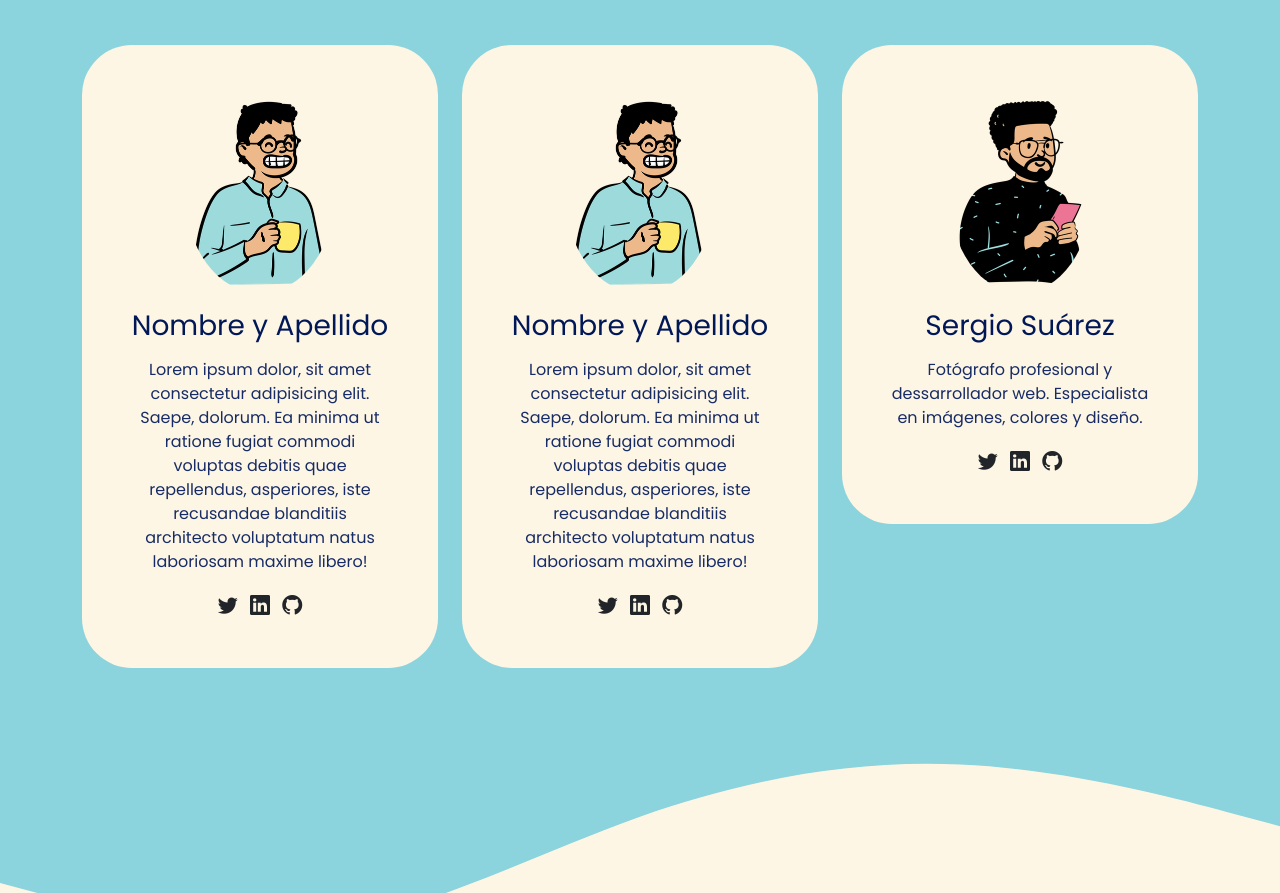
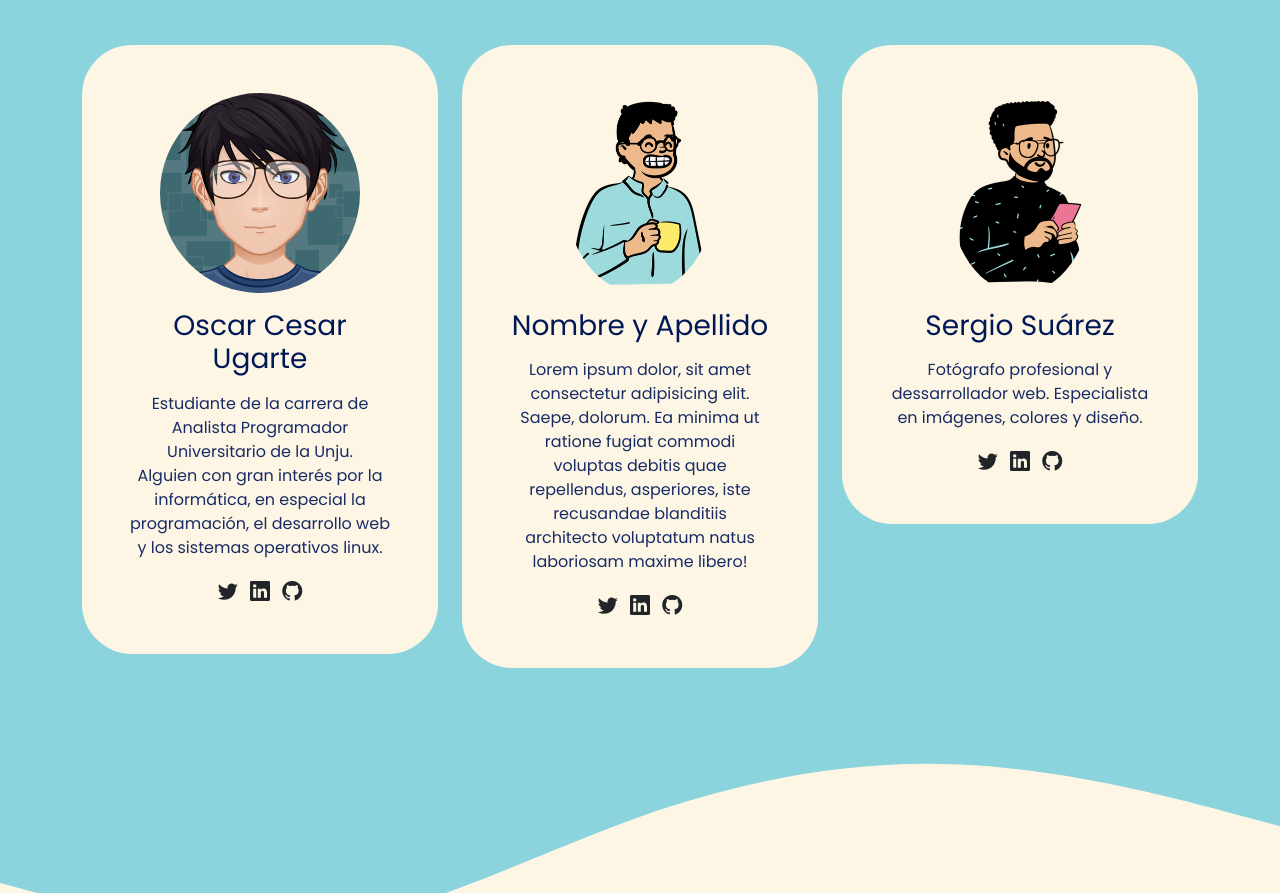
Before and after one commit to serrsua/devtech-podcast-web, a plain HTML site: page index.html in a window 1280 px wide. Shown: the part 1190-2083 px from the top of the page. Drawn offline with nearby package versions, Linux system fonts and the light colour scheme.

Commit message:
Agregado los datos de oscar ugarte a la tarjeta 1.

```diff
--- a/index.html
+++ b/index.html
@@ -100,11 +100,11 @@
           <div class="col-md-6 col-lg-4 mb-3">
             <div class="card">
               <div class="card-body text-center p-5">
-                <img src="./assets/avatar.png" alt="avatar" class=" img img-fluid rounded-circle mb-3">
-                <h3 class="title card-title mb-3">Nombre y Apellido</h3>
-                <p>Lorem ipsum dolor, sit amet consectetur adipisicing elit. Saepe, dolorum. Ea minima ut ratione fugiat
-                  commodi voluptas debitis quae repellendus, asperiores, iste recusandae blanditiis architecto
-                  voluptatum natus laboriosam maxime libero!</p>
+                <img src="./assets/avatar-oscar.png" alt="avatar" class=" img img-fluid rounded-circle mb-3">
+                <h3 class="title card-title mb-3">Oscar Cesar Ugarte</h3>
+                <p>Estudiante de la carrera de Analista Programador Universitario de la Unju. <br>
+                  Alguien con gran interés por la informática, en especial la programación, el desarrollo web y los sistemas operativos linux.
+                </p>
                 <a href="#"><i class="bi bi-twitter text-dark mx-1 lead"></i></a>
                 <a href="#"><i class="bi bi-linkedin text-dark mx-1 lead"></i></a>
                 <a href="#"><i class="bi bi-github text-dark mx-1 lead"></i></a>
```
Also changed, not shown: assets/avatar-oscar.png (added).
